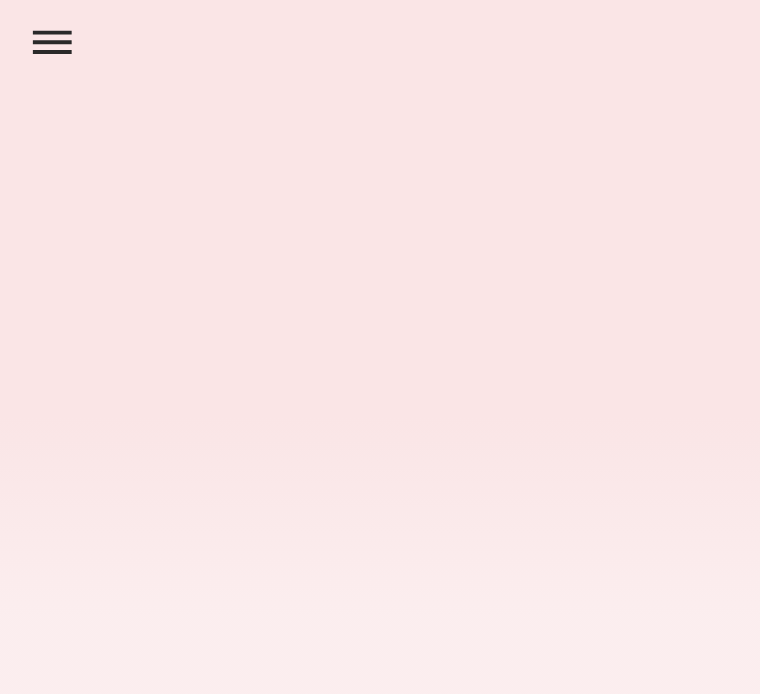
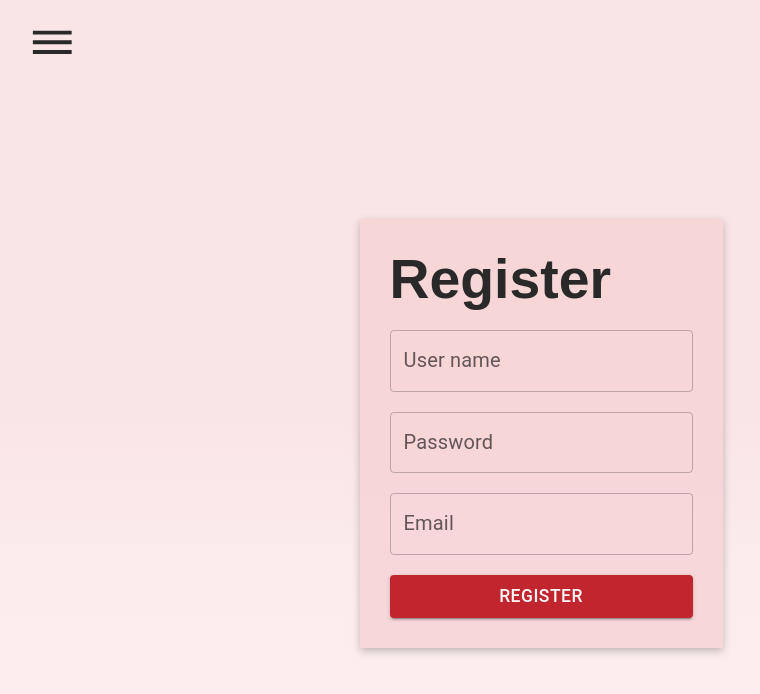
Before and after one commit to LuminationWa/cheat-sheet-fe-new, a React (Create React App) app: page /signup in a window 1280 px wide. Before the commit this address had no page. Shown: the top 694 px of the page, without its empty margins (99-859 px from the left). Built offline with nearby package versions, Linux system fonts and the light colour scheme.

Commit message:
Add sign up

```diff
--- a/src/App.js
+++ b/src/App.js
@@ -1,5 +1,6 @@
 import Nav from "./Components/Nav";
 import Login from "./Components/Login";
+import SignUp from "./Components/SignUp";
 import CheatsheetOverview from "./Components/CheatsheetOverview";
 import DefaultMain from "./Components/DefaultMain";
 import { useDispatch, useSelector } from "react-redux";
@@ -16,15 +17,11 @@ import { fetchCheatsheets } from "./redux/cheatsheetsThunks";
 function App() {
   const dispatch = useDispatch();
   const loginStatus = useSelector(state => state.auth.loginStatus); //Redux store state
-  const test = useSelector(state => state.cheatsheets.userCheatsheets);
   useEffect(() => {
     if (loginStatus) {
       dispatch(fetchCheatsheets(localStorage.userId));
     }
   }, [loginStatus])
-  useEffect(() => {
-    console.log("Cheatsheets", test)
-  }, [test])
   return (
     <Router>
       <div className="App">
@@ -35,6 +32,7 @@ function App() {
             element={loginStatus ? <CheatsheetOverview /> : <DefaultMain />}
           />
           <Route path="/login" element={<Login />} />
+          <Route path="/signup" element={<SignUp />} />
         </Routes>
       </div>
     </Router>
--- a/src/Components/Login.js
+++ b/src/Components/Login.js
@@ -7,6 +7,7 @@ import { login } from "../redux/authThunks";
 import { useDispatch, useSelector } from "react-redux";
 import { useNavigate } from "react-router-dom";
 import { useEffect } from "react";
+import { Link } from "react-router-dom";
 
 
 const Login = (e) => {
@@ -69,6 +70,7 @@ const Login = (e) => {
           </FormGroup>
         </form>
         <div className="login-utlity-btns">
+          <Link to="/signup">
             <Button
               sx={{
                 color: "#636262",
@@ -77,6 +79,7 @@ const Login = (e) => {
             >
               Register
             </Button>
+          </Link>
           <Button
             sx={{
               color: "#636262",
--- /dev/null
+++ b/src/Components/SignUp.js
@@ -0,0 +1,56 @@
+import Button from "@mui/material/Button";
+import FormGroup from "@mui/material/FormGroup";
+import TextField from "@mui/material/TextField";
+
+const SignUp = () => {
+    return (
+        <main className="signup-main">
+            <div className="sign-up">
+                <h1 className="h1">Register</h1>
+                <form
+                    action=""
+                    method="post"
+                    className="register-form"
+                >
+                    <FormGroup className="form-group-1">
+                        <TextField
+                            name="username"
+                            id="username"
+                            label="User name"
+                            variant="outlined"
+                        />
+                        <TextField
+                            name="password"
+                            id="password"
+                            label="Password"
+                            variant="outlined"
+                        />
+                        <TextField
+                            name="email"
+                            id="email"
+                            label="Email"
+                            variant="outlined"
+                        />
+                        <Button
+                            type="submit"
+                            variant="contained"
+                            size="medium"
+                            sx={{
+                                color: "#fdf6f7",
+                                backgroundColor: "#c1252d",
+                                marginTop: "1rem",
+                                ":hover": {
+                                    background: "hsl(357, 68%, 35%)",
+                                },
+                            }}
+                        >
+                            Register
+                        </Button>
+                    </FormGroup>
+                </form>
+            </div>
+        </main>
+    )
+}
+
+export default SignUp;
--- /dev/null
+++ b/src/Styles/_signUp.scss
@@ -0,0 +1,26 @@
+.signup-main {
+    display: flex;
+    flex-grow: 1;
+    flex-direction: column;
+    justify-content: center;
+    align-items: center;
+    .sign-up {
+        max-width: 30rem;
+        box-shadow: $box-shadow-1;
+        padding: 1.5rem;
+        background-color: $background-color-500;
+        display: flex;
+        flex-direction: column;
+        gap: 1rem;
+        .form-group-1 {
+            display: flex;
+            flex-direction: column;
+            flex-direction: column;
+            justify-content: center;
+            gap: 1rem;
+            button {
+                margin: 0;
+            }
+        }
+    }
+}
--- a/src/Styles/general.scss
+++ b/src/Styles/general.scss
@@ -5,6 +5,7 @@
 @import "cheatsheetOverview";
 @import "defaultMain";
 @import "login";
+@import "signUp";
 @import url("https://fonts.googleapis.com/css2?family=Karla:ital,wght@0,200;0,300;0,400;0,500;0,600;0,700;0,800;1,200;1,300;1,400;1,500;1,600;1,700;1,800&family=Merriweather:ital,wght@0,300;0,400;0,700;0,900;1,300;1,400;1,700;1,900&display=swap");
 
 * {
--- a/src/Styles/styles.css
+++ b/src/Styles/styles.css
@@ -136,6 +136,33 @@ nav.no-user .menu-list {
   display: flex;
 }
 
+.signup-main {
+  display: flex;
+  flex-grow: 1;
+  flex-direction: column;
+  justify-content: center;
+  align-items: center;
+}
+.signup-main .sign-up {
+  max-width: 30rem;
+  box-shadow: rgba(0, 0, 0, 0.24) 0px 3px 8px;
+  padding: 1.5rem;
+  background-color: hsla(357, 69%, 90%, 0.851);
+  display: flex;
+  flex-direction: column;
+  gap: 1rem;
+}
+.signup-main .sign-up .form-group-1 {
+  display: flex;
+  flex-direction: column;
+  flex-direction: column;
+  justify-content: center;
+  gap: 1rem;
+}
+.signup-main .sign-up .form-group-1 button {
+  margin: 0;
+}
+
 * {
   box-sizing: border-box;
   padding: 0;
```
Also changed, not shown: 1 other file (tests, documents, lock files or other folders). Lines whose indentation alone changed are shown as unchanged.
